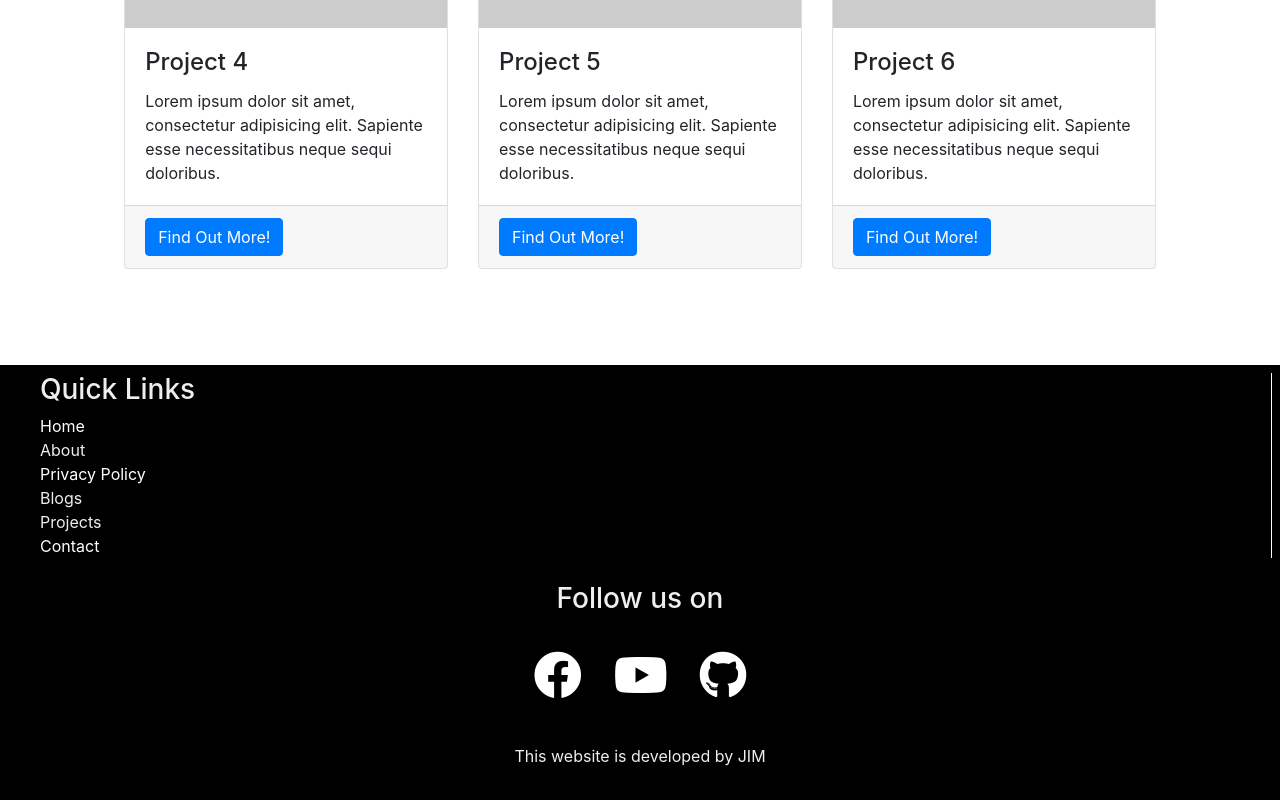
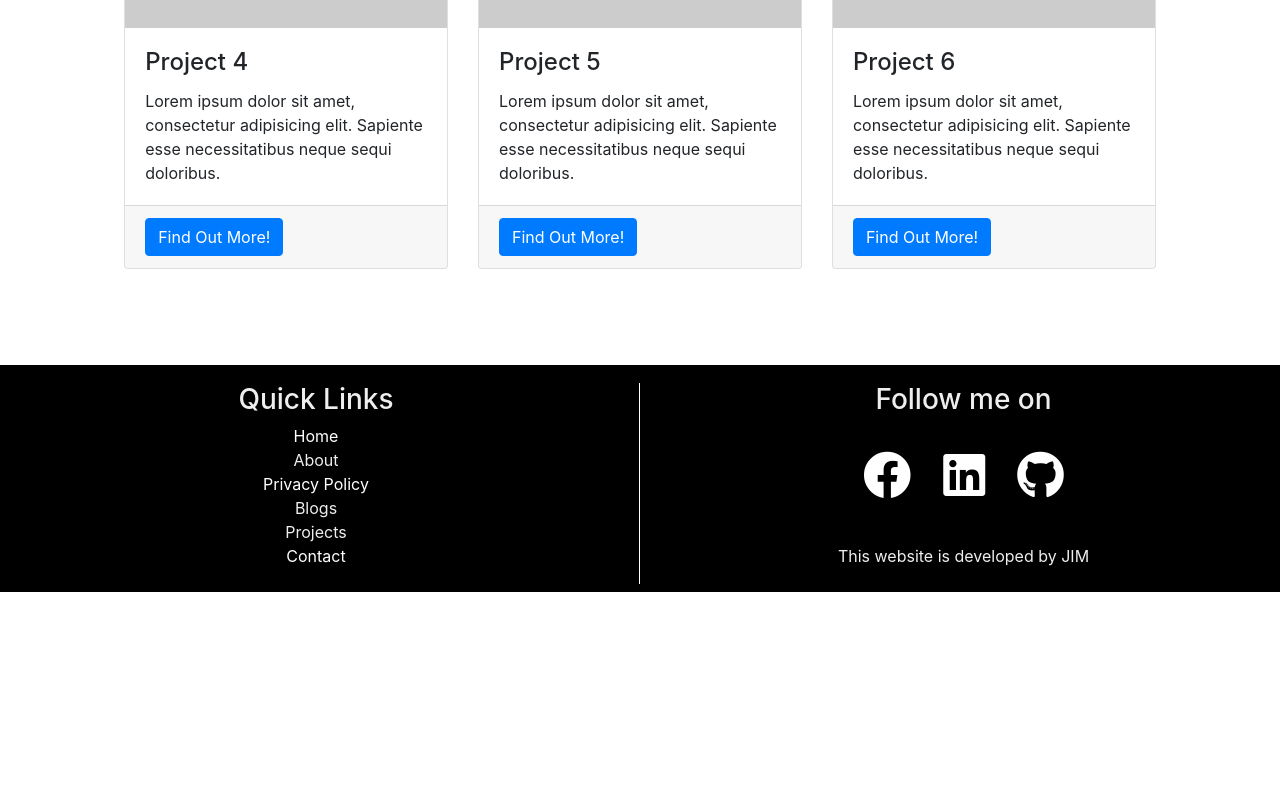
Before and after one commit to javieraizq88/My-portfolio, a React (Create React App) app in the folder my-portfolio/: page / in a window 1280 px wide. Shown: the part 1878-2678 px from the top of the page. After the commit the page ends 2470 px from the top, so only its background shows below. Built offline with nearby package versions, Linux system fonts and the light colour scheme; no server answers.

Commit message:
CSS footer

```diff
--- a/my-portfolio/src/index.css
+++ b/my-portfolio/src/index.css
@@ -80,7 +80,8 @@ footer a{
 footer #left-footer{
   flex: 1;
   border-right: 1px solid white;
-  padding-left: 32px;
+  text-align: center ;
+  margin-top: 10px;
 }
 
 footer #left-footer ul{
@@ -91,12 +92,12 @@ footer #left-footer ul{
 
 footer #right-footer{
   flex: 2;
-  padding: 8px;
+  margin-top: 10px;
   text-align: center;
 }
 
 footer #social-media-footer a .fa-facebook,
-footer #social-media-footer a .fa-youtube,
+footer #social-media-footer a .fa-linkedin,
 footer #social-media-footer a .fa-github {
   color: white;
   transition: 0.4s;
@@ -119,8 +120,8 @@ footer #social-media-footer ul li:hover a .fa-facebook{
 color: #3b5998;
 }
 
-footer #social-media-footer ul li:hover a .fa-youtube{
-color: red;
+footer #social-media-footer ul li:hover a .fa-linkedin{
+color: rgb(40, 105, 226);
 }
 
 footer #social-media-footer ul li:hover a .fa-github{
--- a/my-portfolio/src/views/home.js
+++ b/my-portfolio/src/views/home.js
@@ -131,7 +131,8 @@ const Home = props => {
 
 
                 <footer>
-                    <div id="left-footer">
+                    <div className="row">
+                    <div className="col-md-6 col-xs-6" id="left-footer">
                         <h3>Quick Links</h3>
                         <p>
                             <ul>
@@ -157,8 +158,8 @@ const Home = props => {
                         </p>
                     </div>
 
-                    <div id="right-footer">
-                        <h3>Follow us on</h3>
+                    <div className="col-md-6 col-xs-6" id="right-footer">
+                        <h3>Follow me on</h3>
                         <div id="social-media-footer">
                             <ul>
                                 <li>
@@ -168,7 +169,7 @@ const Home = props => {
                                 </li>
                                 <li>
                                     <a href="#">
-                                        <i className="fab fa-youtube"></i>
+                                        <i className="fab fa-linkedin"></i>
                                     </a>
                                 </li>
                                 <li>
@@ -179,6 +180,7 @@ const Home = props => {
                             </ul>
                         </div>
                         <p>This website is developed by JIM</p>
+                    </div>
                     </div>
                 </footer>
 
```
